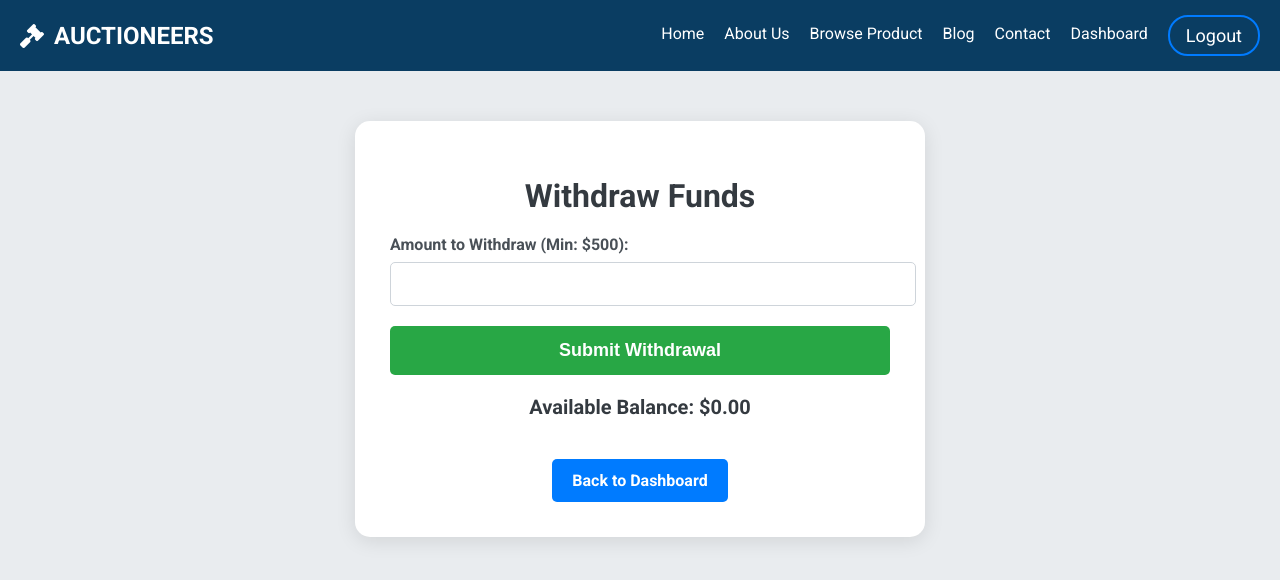
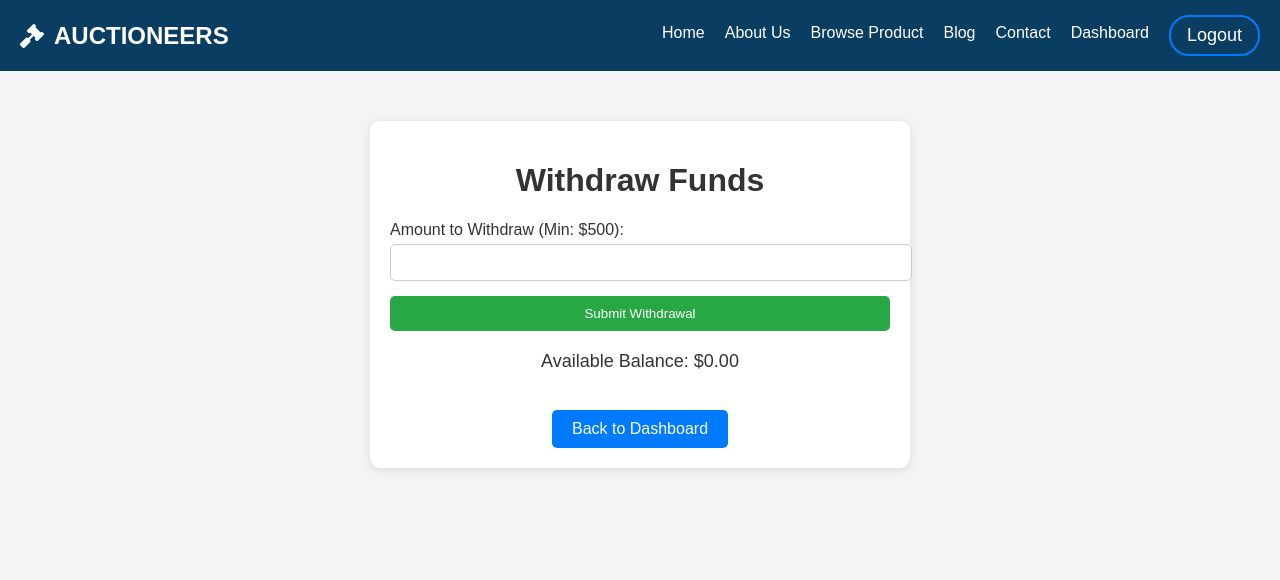
Before and after one commit to ArshitKyada/finalproject, a PHP site: page /withdraw.php in a window 1280 px wide. Shown: the top 580 px of the page. Run offline with PHP 8.4, Linux system fonts and the light colour scheme; the visitor is signed in with stand-in values (Sample User, id 1); data that the repository does not hold is empty.

Commit message:
25/03 | 2:35

```diff
--- a/css/sellerstyle.css
+++ b/css/sellerstyle.css
@@ -2,7 +2,6 @@ body {
     font-family: 'Roboto', sans-serif;
     margin: 0;
     background-color: #f7fafc;
-    overflow: hidden;
 }
 
 body::-webkit-scrollbar {
@@ -150,34 +149,30 @@ th {
     color: #e53e3e;
 }
 
+
 /* Responsive Design */
+
 @media (max-width: 768px) {
     .main-content {
         flex-direction: column;
     }
-
     .dashboard-content {
         padding-bottom: 60px;
     }
-
     .overview-cards {
         flex-direction: column;
     }
-
     .card {
         flex: 1;
         text-align: center;
         flex-direction: column;
     }
-
     .icon {
         margin-bottom: 8px;
     }
-
     .seller-header h1 {
         font-size: 18px;
     }
-
     .notification-button {
         margin-right: 8px;
     }
--- a/sellerindex.php
+++ b/sellerindex.php
@@ -62,6 +62,12 @@ $totalActiveAuctions = mysqli_fetch_assoc($resultActiveAuctions)['total_active_a
     .withdraw-button:active {
         transform: scale(0.95);
     }
+
+    @media (max-width: 768px) {
+        .overview-cards {
+            margin-bottom: 75px;
+        }
+    }
     </style>
 </head>
 
--- a/withdraw.php
+++ b/withdraw.php
@@ -27,6 +27,9 @@ $totalWithdrawn = mysqli_fetch_assoc($resultWithdrawals)['total_withdrawn'] ?? 0
 // Calculate available balance
 $availableBalance = $totalRevenue - $totalWithdrawn;
 
+// Prevent negative balance
+$availableBalance = max(0, $availableBalance);
+
 // Minimum withdrawal amount
 $minWithdraw = 500;
 $message = "";
@@ -35,11 +38,12 @@ $message = "";
 if ($_SERVER['REQUEST_METHOD'] == 'POST') {
     $withdrawAmount = $_POST['withdraw_amount'];
 
+    // Validate withdrawal amount
     if ($withdrawAmount >= $minWithdraw && $withdrawAmount <= $availableBalance) {
-        // Insert withdrawal record into database (WITHOUT prepared statement)
+        // Insert withdrawal record into database (without prepared statement)
         $query = "INSERT INTO withdrawals (seller_id, amount) VALUES ($userId, $withdrawAmount)";
         if (mysqli_query($conn, $query)) {
-            $availableBalance -= $withdrawAmount;
+            $availableBalance -= $withdrawAmount; // Update available balance
             $message = "<div class='alert alert-success'>Withdrawal of $$withdrawAmount processed successfully!<br> Updated Balance: $" . number_format($availableBalance, 2) . "</div>";
         } else {
             $message = "<div class='alert alert-danger'>Error processing withdrawal.</div>";
@@ -58,8 +62,8 @@ if ($_SERVER['REQUEST_METHOD'] == 'POST') {
     <link rel="stylesheet" href="css/sellerstyle.css">
     <style>
         body {
-            font-family: 'Roboto', sans-serif;
-            background-color: #e9ecef; /* Light gray background */
+            font-family: 'Arial', sans-serif;
+            background-color: #f4f4f4;
             margin: 0;
             padding: 0;
         }
@@ -68,106 +72,81 @@ if ($_SERVER['REQUEST_METHOD'] == 'POST') {
             max-width: 500px;
             margin: auto;
             margin-top: 50px;
-            padding: 35px; /* Increased padding for a more spacious feel */
-            background-color: #ffffff; /* White background for the container */
-            border-radius: 15px; /* More rounded corners */
-            box-shadow: 0 4px 20px rgba(0, 0, 0, 0.1); /* Deeper shadow for a floating effect */
+            padding: 20px;
+            background-color: #ffffff;
+            border-radius: 10px;
+            box-shadow: 0 2px 10px rgba(0, 0, 0, 0.1);
             text-align: center;
         }
 
         h1 {
-            color: #343a40; /* Darker text color */
-            margin-bottom: 20px; /* Space below the heading */
+            color: #333;
         }
 
         .form-group {
-            margin-bottom: 20px; /* Increased space between form elements */
+            margin-bottom: 15px;
             text-align: left;
         }
 
         label {
             display: block;
-            margin-bottom: 8px; /* More space below labels */
-            font-weight: bold;
-            color: #495057; /* Darker label color */
+            margin-bottom: 5px;
         }
 
         input[type="number"] {
             width: 100%;
-            padding: 12px; /* Increased padding for input */
-            border: 1px solid #ced4da; /* Light border color */
+            padding: 10px;
+            border: 1px solid #ccc;
             border-radius: 5px;
-            font-size: 16px;
-            transition: border-color 0.3s; /* Smooth transition for border color */
-        }
-
-        input[type="number"]:focus {
-            border-color: #28a745; /* Green border on focus */
-            outline: none; /* Remove default outline */
         }
 
         .withdraw-button {
             width: 100%;
-            padding: 14px; /* Increased padding for button */
-            background-color: #28a745; /* Green background */
+            padding: 10px;
+            background-color: #28a745;
             color: white;
-            font-size: 18px; /* Larger font size */
-            font-weight: bold;
             border: none;
             border-radius: 5px;
             cursor: pointer;
-            transition: background-color 0.3s, transform 0.2s;
         }
 
         .withdraw-button:hover {
-            background-color: #218838; /* Darker green on hover */
-            transform: scale(1.05);
-        }
-
-        .withdraw-button:active {
-            transform: scale(0.95);
+            background-color: #218838;
         }
 
         .alert {
-            padding: 12px; /* Increased padding for alerts */
-            margin-bottom: 20px; /* More space below alerts */
+            margin: 10px 0;
+            padding: 10px;
             border-radius: 5px;
         }
 
         .alert-success {
-            background-color: #d4edda; /* Light green background */
-            color: #155724; /* Dark green text */
-            border: 1px solid #c3e6cb; /* Green border */
+            background-color: #d4edda;
+            color: #155724;
         }
 
         .alert-danger {
-            background-color: #f8d7da; /* Light red background */
-            color: #721c24; /* Dark red text */
-            border: 1px solid #f5c6cb; /* Red border */
+            background-color: #f8d7da;
+            color: #721c24;
         }
 
         .balance-info {
-            font-size: 20px; /* Larger font size for balance info */
-            font-weight: bold;
-            color: #343a40; /* Darker text color */
-            margin-top: 20px; /* More space above balance info */
+            font-size: 18px;
+            margin-top: 20px;
         }
 
         .back-button {
             display: inline-block;
-            margin-top: 20px; /* More space above back button */
-            padding: 12px 20px; /* Increased padding for back button */
-            background-color: #007bff; /* Blue background */
+            margin-top: 20px;
+            padding: 10px 20px;
+            background-color: #007bff;
             color: white;
-            font-weight: bold;
             text-decoration: none;
             border-radius: 5px;
-            transition: background-color 0.3s, transform 0.2s;
         }
 
         .back-button:hover {
-            background-color: #0056b3; /* Darker blue on hover */
-            transform: scale(1.05);
+            background-color: #0056b3;
         }
     </style>
 </head>
```
Also changed, not shown: sellerauctions.php (+87 -29 lines), sidebar.php (+10 -10 lines). Lines whose indentation alone changed are shown as unchanged.
